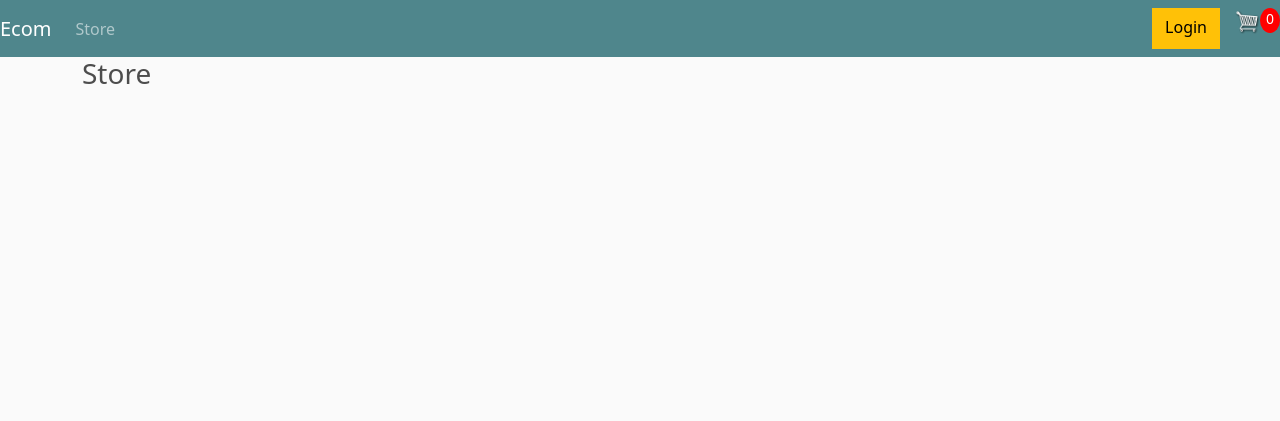
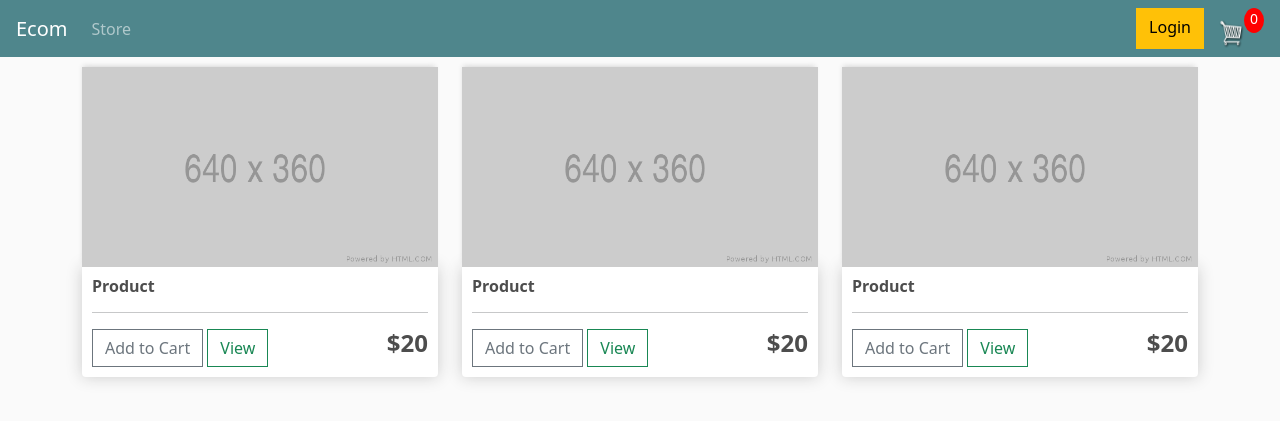
Before and after one commit to Tsurugi24/E-Commerce, a Django app: page / in a window 1280 px wide. Shown: the top 421 px of the page. Run offline with Django 3.2, Linux system fonts and the light colour scheme; some libraries are stand-ins or nearby versions.

Commit message:
updated store.html

```diff
--- a/static/css/main.css
+++ b/static/css/main.css
@@ -36,8 +36,10 @@ h6 {
 
 #cart-icon {
     width: 25px;
+    height: 30px;
     display: inline-block;
     margin-left: 15px;
+    margin-top: 10px;
 }
 
 #cart-total {
--- a/store/templates/store/main.html
+++ b/store/templates/store/main.html
@@ -9,7 +9,7 @@
 </head>
 <body>
 
-<nav class="navbar navbar-expand-lg navbar-dark bg-dark">
+<nav class="navbar navbar-expand-lg navbar-dark bg-dark ps-3">
     <a class="navbar-brand" href="{% url 'store' %}">Ecom</a>
     <button class="navbar-toggler" type="button" data-toggle="collapse" data-target="#navbarSupportedContent" aria-controls="navbarSupportedContent" aria-expanded="false" aria-label="Toggle navigation">
         <span class="navbar-toggler-icon"></span>
@@ -24,7 +24,7 @@
     </ul>
 </div>
 
-<div class="form-inline my-2 my-lg-0 d-flex justify-content-end">
+<div class="form-inline my-2 my-lg-0 d-flex pe-3">
 	<a href="#"class="btn btn-warning">Login</a>
 	<a href="{% url 'cart' %}">
 	    <img  id="cart-icon" src="{% static 'images/cart.png' %}">
--- a/store/templates/store/store.html
+++ b/store/templates/store/store.html
@@ -1,6 +1,38 @@
 {% extends 'store/main.html' %}
 {% load static %}
 {% block content %}
-    <h3>Store</h3>
+<div class="row">
+		<div class="col-lg-4">
+			<img class="thumbnail" src="{% static 'images/placeholder.png' %}">
+			<div class="box-element product">
+				<h6><strong>Product</strong></h6>
+				<hr>
+				<button  class="btn btn-outline-secondary add-btn">Add to Cart</button>
+				<a class="btn btn-outline-success" href="#">View</a>
+				<h4 style="display: inline-block; float: right"><strong>$20</strong></h4>
+			</div>
+		</div>
 
+		<div class="col-lg-4">
+			<img class="thumbnail" src="{% static 'images/placeholder.png' %}">
+			<div class="box-element product">
+				<h6><strong>Product</strong></h6>
+				<hr>
+				<button  class="btn btn-outline-secondary add-btn">Add to Cart</button>
+				<a class="btn btn-outline-success" href="#">View</a>
+				<h4 style="display: inline-block; float: right"><strong>$20</strong></h4>
+			</div>
+		</div>
+
+		<div class="col-lg-4">
+			<img class="thumbnail" src="{% static 'images/placeholder.png' %}">
+			<div class="box-element product">
+				<h6><strong>Product</strong></h6>
+				<hr>
+				<button  class="btn btn-outline-secondary add-btn">Add to Cart</button>
+				<a class="btn btn-outline-success" href="#">View</a>
+				<h4 style="display: inline-block; float: right"><strong>$20</strong></h4>
+			</div>
+		</div>
+	</div>
 {% endblock content %}
```
Also changed, not shown: static/images/placeholder.png (added).
